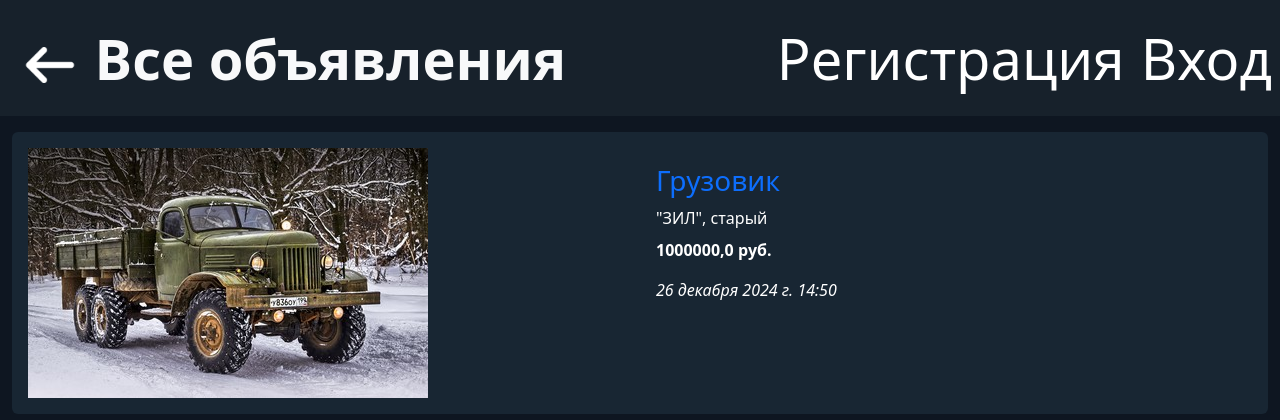
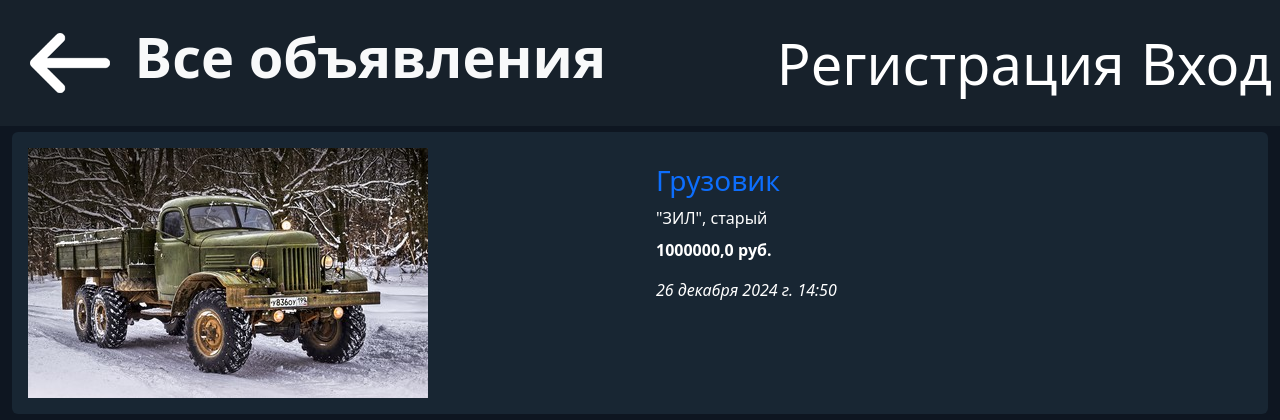
Before and after one commit to inteldyne/bboard, a Django app: page / in a window 1280 px wide. Shown: the top 420 px of the page. Run offline with Django 5.2, Linux system fonts and the light colour scheme; data comes from the database, SQL or seed files in the repository; some libraries are stand-ins or nearby versions.

Commit message:
Edited the layout

```diff
--- a/main/static/main/css/style.css
+++ b/main/static/main/css/style.css
@@ -24,9 +24,6 @@ body {
 .navbar-brand {
   padding-left: 20px;
   font-size: 56px;
-}
-.navbar-brand img {
-  width: 60px;
 }
 
 a.nav-link {
--- a/main/static/main/css/style.min.css
+++ b/main/static/main/css/style.min.css
@@ -1 +1 @@
-body{background-color:#0e1621}#content{margin-top:100px!important}.nav{padding-right:0}.nav-link{font-size:56px}.nav,.navbar{background-color:#17212b}.active{background-color:#2b5279}.navbar-brand{padding-left:20px;font-size:56px}.navbar-brand img{width:60px}a.nav-link,h2{color:#fff}.card,a.nav-link:hover{color:#fff;background-color:#212b35}img.main-image{width:300px}img.additional-image{width:180px}.card{border:0;background-color:#182633}.card h3.card-title a{text-decoration:none}.shortcut{color:#8193a9}.user{color:#6ab7e5}.counter{background-color:#6ab7e5;color:#fff;padding:0 9px;border-radius:15px}
+body{background-color:#0e1621}#content{margin-top:100px!important}.nav{padding-right:0}.nav-link{font-size:56px}.nav,.navbar{background-color:#17212b}.active{background-color:#2b5279}.navbar-brand{padding-left:20px;font-size:56px}a.nav-link,h2{color:#fff}.card,a.nav-link:hover{color:#fff;background-color:#212b35}img.main-image{width:300px}img.additional-image{width:180px}.card{border:0;background-color:#182633}.card h3.card-title a{text-decoration:none}.shortcut{color:#8193a9}.user{color:#6ab7e5}.counter{background-color:#6ab7e5;color:#fff;padding:0 9px;border-radius:15px}
--- a/main/static/main/css/style.scss
+++ b/main/static/main/css/style.scss
@@ -25,10 +25,6 @@ body {
 .navbar-brand {
   padding-left: 20px;
   font-size: 56px;
-
-  img {
-    width: 60px;
-  }
 }
 
 a {
```
Also changed, not shown: main/static/main/icons/arrow-left.png, main/static/main/icons/user.png, 1 other file.
